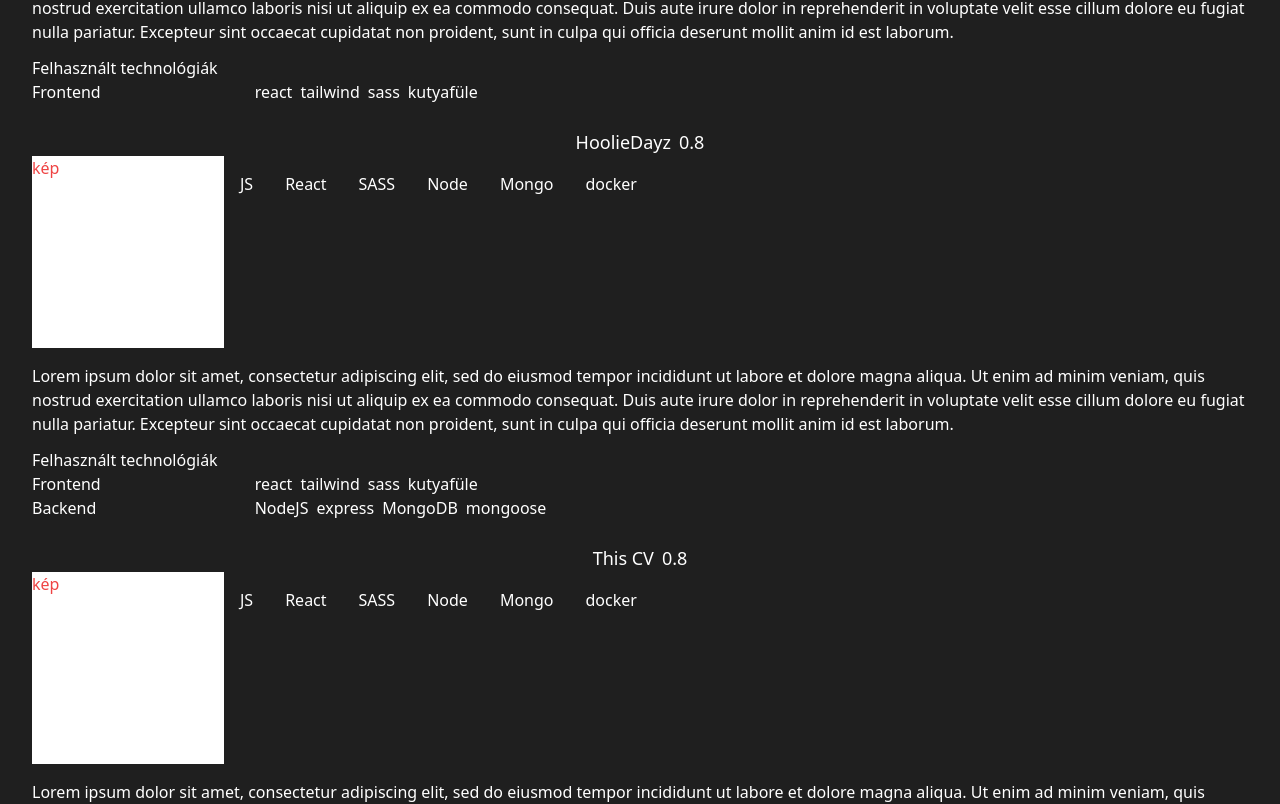
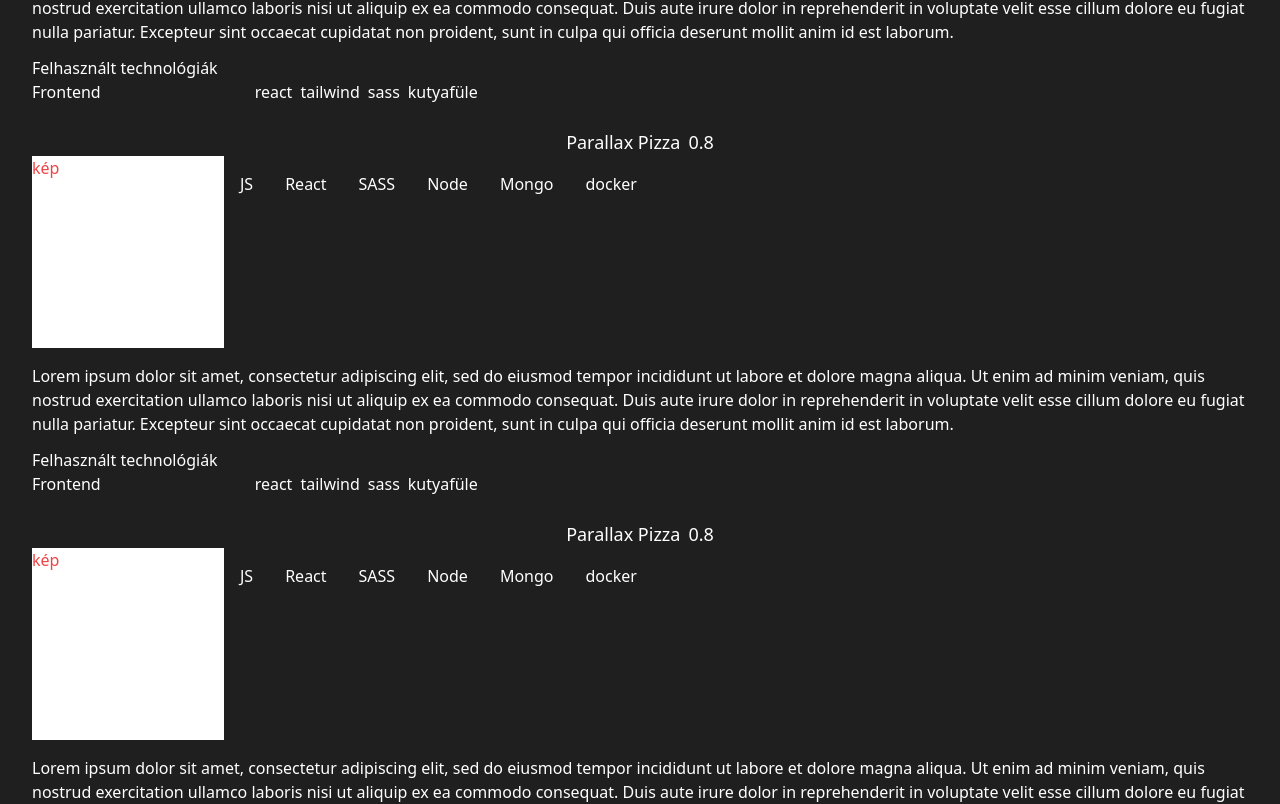
Before and after one commit to OwerHub/responsive-CV-oweriwild, a React (Create React App) app: page / in a window 1280 px wide. Shown: the part 736-1540 px from the top of the page. Built offline with nearby package versions, Linux system fonts and the light colour scheme.

Commit message:
References Restructure OK

```diff
--- a/src/components/oneReference.jsx
+++ b/src/components/oneReference.jsx
@@ -1,16 +1,16 @@
 const oneReference = (props) => {
-  //console.log(props.data[5][1]);
+  console.log(props.data.name);
   return (
     <div className="mb-6">
       <div className="flex justify-center text-lg">
-        <div className="mr-2 ">{props.data[0]}</div>
-        <div>{props.data[1]}</div>
+        <span className="mr-2 ">{props.data.name}</span>
+        <span>{props.data.version}</span>
       </div>
 
       <div className="flex">
         <div className="h-48 w-48 bg-white text-red-500">kép</div>
         <div className="flex flex-wrap w-1/2">
-          {props.data[3].map((data, iterator) => (
+          {props.data.icons.map((data, iterator) => (
             <div className="mx-4 my-4" key={iterator}>
               {data}
             </div>
@@ -18,15 +18,15 @@
         </div>
       </div>
 
-      <div className="mt-4"> {props.data[4]}</div>
+      <div className="mt-4"> {props.data.description}</div>
 
       <div className="mt-3">
-        <div>{props.data[5][0]}</div>
-        {props.data[5][1].map((data, iterator) => (
+        <div>{props.data.technologies.title}</div>
+        {props.data.technologies.technologieList.map((data, iterator) => (
           <div className="flex" key={iterator}>
-            <div className="mr-3 w-1/6">{data[0]}</div>
+            <div className="mr-3 w-1/6">{data.title}</div>
             <div>
-              {data[1].map((data2, iterator) => (
+              {data.techs.map((data2, iterator) => (
                 <span key={iterator} className="ml-2">
                   {data2}
                 </span>
--- a/src/components/references.jsx
+++ b/src/components/references.jsx
@@ -7,11 +7,11 @@
   return (
     <div className="bg-darkGray text-white px-8">
       <div className="text-center uppercase text-xl py-4">
-        {text.references && text.references[0]}
+        {text.references && text.references.title}
       </div>
       <div>
         {text.references &&
-          text.references[1].map((data, iterator) => (
+          text.references.referenceList.map((data, iterator) => (
             <OneReference key={`of${iterator}`} data={data}></OneReference>
           ))}
       </div>
--- a/src/languages/referenceEng.json
+++ b/src/languages/referenceEng.json
@@ -1,53 +1,55 @@
-["References",
-	[
-		[
-			"Parallax Pizza",
-			"0.8",
-			0,
-			["JS", "React", "SASS", "Node", "Mongo", "docker"],
-			"Lorem ipsum dolor sit amet, consectetur adipiscing elit, sed do eiusmod tempor incididunt ut labore et dolore magna aliqua. Ut enim ad minim veniam, quis nostrud exercitation ullamco laboris nisi ut aliquip ex ea commodo consequat. Duis aute irure dolor in reprehenderit in voluptate velit esse cillum dolore eu fugiat nulla pariatur. Excepteur sint occaecat cupidatat non proident, sunt in culpa qui officia deserunt mollit anim id est laborum.",
-			["Felhasznált technológiák",
-				[
-					["Frontend",
-						["react", "tailwind", "sass", "kutyafüle"]
-					]
-				]
+{
+	"title": "References",
+	"referenceList": [
 
-			]
-		],
-		[
-			"HoolieDayz",
-			"0.8",
-			0,
-			["JS", "React", "SASS", "Node", "Mongo", "docker"],
-			"Lorem ipsum dolor sit amet, consectetur adipiscing elit, sed do eiusmod tempor incididunt ut labore et dolore magna aliqua. Ut enim ad minim veniam, quis nostrud exercitation ullamco laboris nisi ut aliquip ex ea commodo consequat. Duis aute irure dolor in reprehenderit in voluptate velit esse cillum dolore eu fugiat nulla pariatur. Excepteur sint occaecat cupidatat non proident, sunt in culpa qui officia deserunt mollit anim id est laborum.",
-			["Felhasznált technológiák",
-				[
-					["Frontend",
-						["react", "tailwind", "sass", "kutyafüle"]
-					],
-					["Backend",
-						["NodeJS", "express", "MongoDB", "mongoose"]
-					]
-				]
-			]
-		],
-		[
-			"This CV",
-			"0.8",
-			0,
-			["JS", "React", "SASS", "Node", "Mongo", "docker"],
-			"Lorem ipsum dolor sit amet, consectetur adipiscing elit, sed do eiusmod tempor incididunt ut labore et dolore magna aliqua. Ut enim ad minim veniam, quis nostrud exercitation ullamco laboris nisi ut aliquip ex ea commodo consequat. Duis aute irure dolor in reprehenderit in voluptate velit esse cillum dolore eu fugiat nulla pariatur. Excepteur sint occaecat cupidatat non proident, sunt in culpa qui officia deserunt mollit anim id est laborum.",
-			["Felhasznált technológiák",
-				[
-					["Frontend",
-						["react", "tailwind", "sass", "kutyafüle"]
-					],
-					["Backend",
-						["NodeJS", "express", "MongoDB", "mongoose"]
-					]
-				]
-			]
-		]
+		{
+			"name": "Parallax Pizza",
+			"version": "0.8",
+			"pictureNumber": 0,
+			"icons": ["JS", "React", "SASS", "Node", "Mongo", "docker"],
+			"description": "Lorem ipsum dolor sit amet, consectetur adipiscing elit, sed do eiusmod tempor incididunt ut labore et dolore magna aliqua. Ut enim ad minim veniam, quis nostrud exercitation ullamco laboris nisi ut aliquip ex ea commodo consequat. Duis aute irure dolor in reprehenderit in voluptate velit esse cillum dolore eu fugiat nulla pariatur. Excepteur sint occaecat cupidatat non proident, sunt in culpa qui officia deserunt mollit anim id est laborum.",
+			"technologies": {
+				"title": "Felhasznált technológiák",
+				"technologieList": [{
+					"title": "Frontend",
+					"techs": ["react", "tailwind", "sass", "kutyafüle"]
+				}]
+
+			}
+		},
+		{
+			"name": "Parallax Pizza",
+			"version": "0.8",
+			"pictureNumber": 0,
+			"icons": ["JS", "React", "SASS", "Node", "Mongo", "docker"],
+			"description": "Lorem ipsum dolor sit amet, consectetur adipiscing elit, sed do eiusmod tempor incididunt ut labore et dolore magna aliqua. Ut enim ad minim veniam, quis nostrud exercitation ullamco laboris nisi ut aliquip ex ea commodo consequat. Duis aute irure dolor in reprehenderit in voluptate velit esse cillum dolore eu fugiat nulla pariatur. Excepteur sint occaecat cupidatat non proident, sunt in culpa qui officia deserunt mollit anim id est laborum.",
+			"technologies": {
+				"title": "Felhasznált technológiák",
+				"technologieList": [{
+					"title": "Frontend",
+					"techs": ["react", "tailwind", "sass", "kutyafüle"]
+				}]
+
+			}
+		},
+		{
+			"name": "Parallax Pizza",
+			"version": "0.8",
+			"pictureNumber": 0,
+			"icons": ["JS", "React", "SASS", "Node", "Mongo", "docker"],
+			"description": "Lorem ipsum dolor sit amet, consectetur adipiscing elit, sed do eiusmod tempor incididunt ut labore et dolore magna aliqua. Ut enim ad minim veniam, quis nostrud exercitation ullamco laboris nisi ut aliquip ex ea commodo consequat. Duis aute irure dolor in reprehenderit in voluptate velit esse cillum dolore eu fugiat nulla pariatur. Excepteur sint occaecat cupidatat non proident, sunt in culpa qui officia deserunt mollit anim id est laborum.",
+			"technologies": {
+				"title": "Felhasznált technológiák",
+				"technologieList": [{
+					"title": "Frontend",
+					"techs": ["react", "tailwind", "sass", "kutyafüle"]
+				}]
+
+			}
+		}
+
+
+
+
 	]
-]
+}
--- a/src/languages/referenceHu.json
+++ b/src/languages/referenceHu.json
@@ -1,53 +1,55 @@
-["References",
-	[
-		[
-			"Parallax Pizza",
-			"0.8",
-			0,
-			["JS", "React", "SASS", "Node", "Mongo", "docker"],
-			"Lorem ipsum dolor sit amet, consectetur adipiscing elit, sed do eiusmod tempor incididunt ut labore et dolore magna aliqua. Ut enim ad minim veniam, quis nostrud exercitation ullamco laboris nisi ut aliquip ex ea commodo consequat. Duis aute irure dolor in reprehenderit in voluptate velit esse cillum dolore eu fugiat nulla pariatur. Excepteur sint occaecat cupidatat non proident, sunt in culpa qui officia deserunt mollit anim id est laborum.",
-			["Felhasznált technológiák",
-				[
-					["Frontend",
-						["react", "tailwind", "sass", "kutyafüle"]
-					]
-				]
+{
+	"title": "References",
+	"referenceList": [
 
-			]
-		],
-		[
-			"HoolieDayz",
-			"0.8",
-			0,
-			["JS", "React", "SASS", "Node", "Mongo", "docker"],
-			"Lorem ipsum dolor sit amet, consectetur adipiscing elit, sed do eiusmod tempor incididunt ut labore et dolore magna aliqua. Ut enim ad minim veniam, quis nostrud exercitation ullamco laboris nisi ut aliquip ex ea commodo consequat. Duis aute irure dolor in reprehenderit in voluptate velit esse cillum dolore eu fugiat nulla pariatur. Excepteur sint occaecat cupidatat non proident, sunt in culpa qui officia deserunt mollit anim id est laborum.",
-			["Felhasznált technológiák",
-				[
-					["Frontend",
-						["react", "tailwind", "sass", "kutyafüle"]
-					],
-					["Backend",
-						["NodeJS", "express", "MongoDB", "mongoose"]
-					]
-				]
-			]
-		],
-		[
-			"This CV",
-			"0.8",
-			0,
-			["JS", "React", "SASS", "Node", "Mongo", "docker"],
-			"Lorem ipsum dolor sit amet, consectetur adipiscing elit, sed do eiusmod tempor incididunt ut labore et dolore magna aliqua. Ut enim ad minim veniam, quis nostrud exercitation ullamco laboris nisi ut aliquip ex ea commodo consequat. Duis aute irure dolor in reprehenderit in voluptate velit esse cillum dolore eu fugiat nulla pariatur. Excepteur sint occaecat cupidatat non proident, sunt in culpa qui officia deserunt mollit anim id est laborum.",
-			["Felhasznált technológiák",
-				[
-					["Frontend",
-						["react", "tailwind", "sass", "kutyafüle"]
-					],
-					["Backend",
-						["NodeJS", "express", "MongoDB", "mongoose"]
-					]
-				]
-			]
-		]
+		{
+			"name": "Parallax Pizza",
+			"version": "0.8",
+			"pictureNumber": 0,
+			"icons": ["JS", "React", "SASS", "Node", "Mongo", "docker"],
+			"description": "Lorem ipsum dolor sit amet, consectetur adipiscing elit, sed do eiusmod tempor incididunt ut labore et dolore magna aliqua. Ut enim ad minim veniam, quis nostrud exercitation ullamco laboris nisi ut aliquip ex ea commodo consequat. Duis aute irure dolor in reprehenderit in voluptate velit esse cillum dolore eu fugiat nulla pariatur. Excepteur sint occaecat cupidatat non proident, sunt in culpa qui officia deserunt mollit anim id est laborum.",
+			"technologies": {
+				"title": "Felhasznált technológiák",
+				"technologieList": [{
+					"title": "Frontend",
+					"techs": ["react", "tailwind", "sass", "kutyafüle"]
+				}]
+
+			}
+		},
+		{
+			"name": "Parallax Pizza",
+			"version": "0.8",
+			"pictureNumber": 0,
+			"icons": ["JS", "React", "SASS", "Node", "Mongo", "docker"],
+			"description": "Lorem ipsum dolor sit amet, consectetur adipiscing elit, sed do eiusmod tempor incididunt ut labore et dolore magna aliqua. Ut enim ad minim veniam, quis nostrud exercitation ullamco laboris nisi ut aliquip ex ea commodo consequat. Duis aute irure dolor in reprehenderit in voluptate velit esse cillum dolore eu fugiat nulla pariatur. Excepteur sint occaecat cupidatat non proident, sunt in culpa qui officia deserunt mollit anim id est laborum.",
+			"technologies": {
+				"title": "Felhasznált technológiák",
+				"technologieList": [{
+					"title": "Frontend",
+					"techs": ["react", "tailwind", "sass", "kutyafüle"]
+				}]
+
+			}
+		},
+		{
+			"name": "Parallax Pizza",
+			"version": "0.8",
+			"pictureNumber": 0,
+			"icons": ["JS", "React", "SASS", "Node", "Mongo", "docker"],
+			"description": "Lorem ipsum dolor sit amet, consectetur adipiscing elit, sed do eiusmod tempor incididunt ut labore et dolore magna aliqua. Ut enim ad minim veniam, quis nostrud exercitation ullamco laboris nisi ut aliquip ex ea commodo consequat. Duis aute irure dolor in reprehenderit in voluptate velit esse cillum dolore eu fugiat nulla pariatur. Excepteur sint occaecat cupidatat non proident, sunt in culpa qui officia deserunt mollit anim id est laborum.",
+			"technologies": {
+				"title": "Felhasznált technológiák",
+				"technologieList": [{
+					"title": "Frontend",
+					"techs": ["react", "tailwind", "sass", "kutyafüle"]
+				}]
+
+			}
+		}
+
+
+
+
 	]
-]
+}
```
